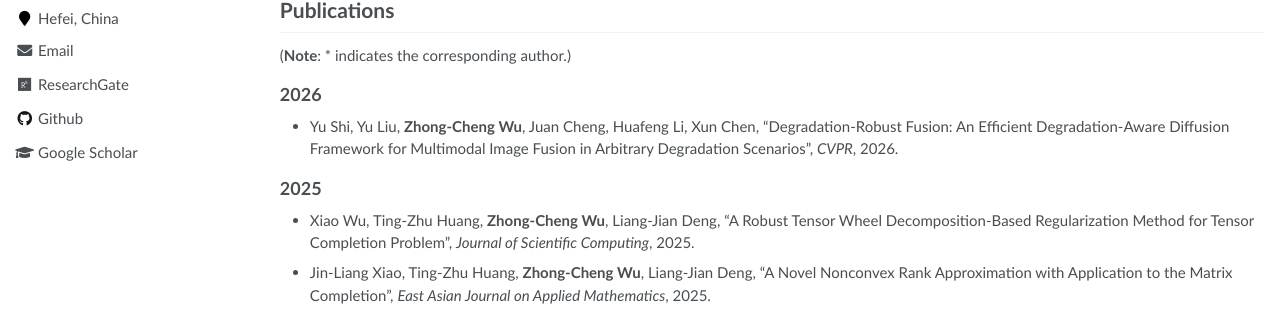
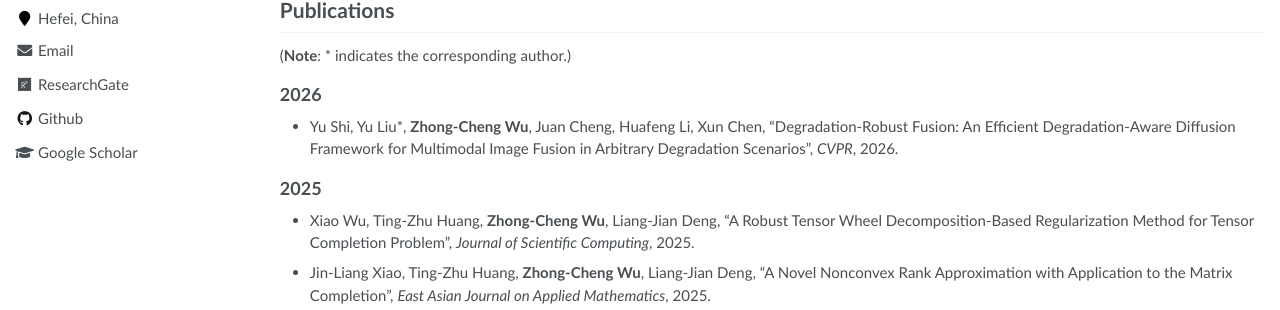
Before and after one commit to zhongchengwu/zhongchengwu.github.io, a Jekyll site: the page built from _pages/about.md, in a window 1280 px wide and 900 px high. Shown: the part 431-741 px from the top of the window. Built offline with Jekyll 4.4.1, drawn with Linux system fonts in a browser that asks for light colours.

```diff
--- a/_pages/about.md
+++ b/_pages/about.md
@@ -37,7 +37,7 @@ My research interests include high-dimensional image processing, image fusion, t
 
 ## 2026
 
-- Yu Shi, Yu Liu, <b>Zhong-Cheng Wu</b>, Juan Cheng, Huafeng Li, Xun Chen, "Degradation-Robust Fusion: An Efficient Degradation-Aware Diffusion Framework for Multimodal Image Fusion in Arbitrary Degradation Scenarios", *CVPR*, 2026.
+- Yu Shi, Yu Liu\*, <b>Zhong-Cheng Wu</b>, Juan Cheng, Huafeng Li, Xun Chen, "Degradation-Robust Fusion: An Efficient Degradation-Aware Diffusion Framework for Multimodal Image Fusion in Arbitrary Degradation Scenarios", *CVPR*, 2026.
 
 ## 2025
 
```
